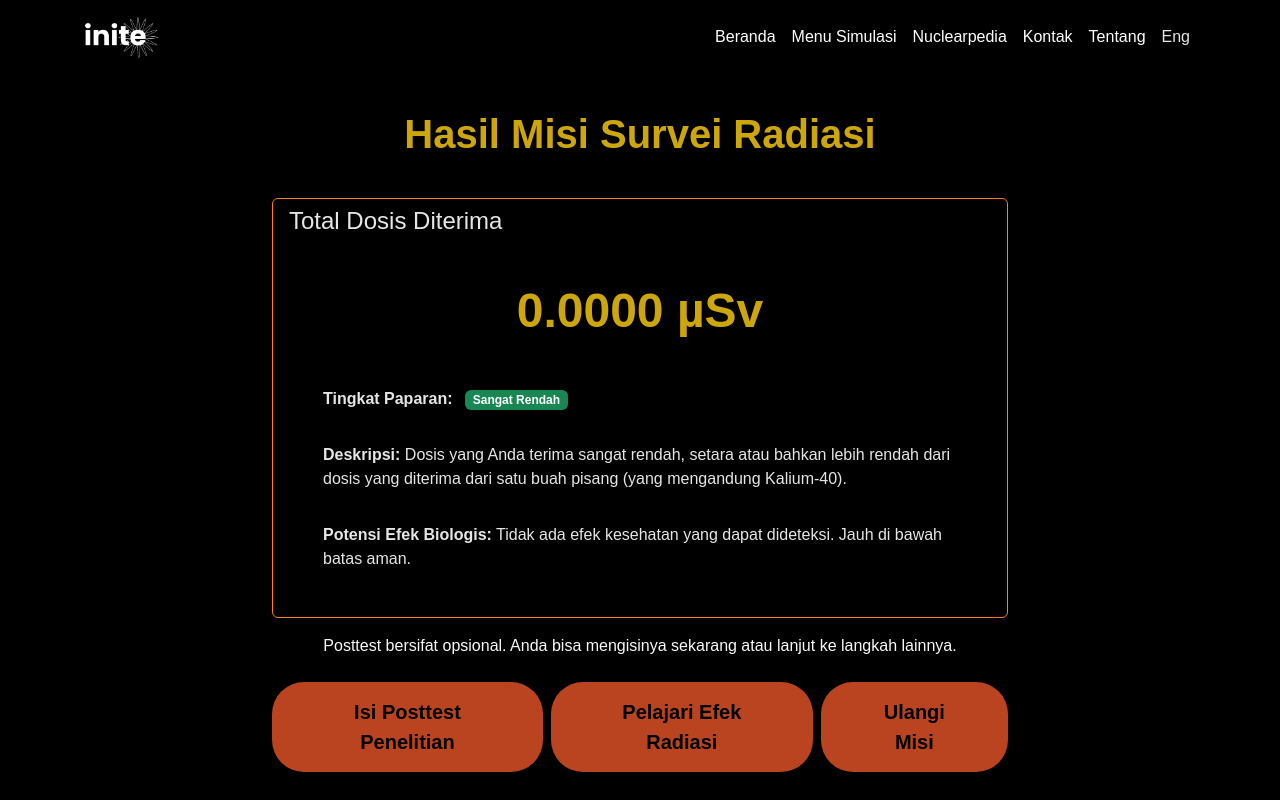
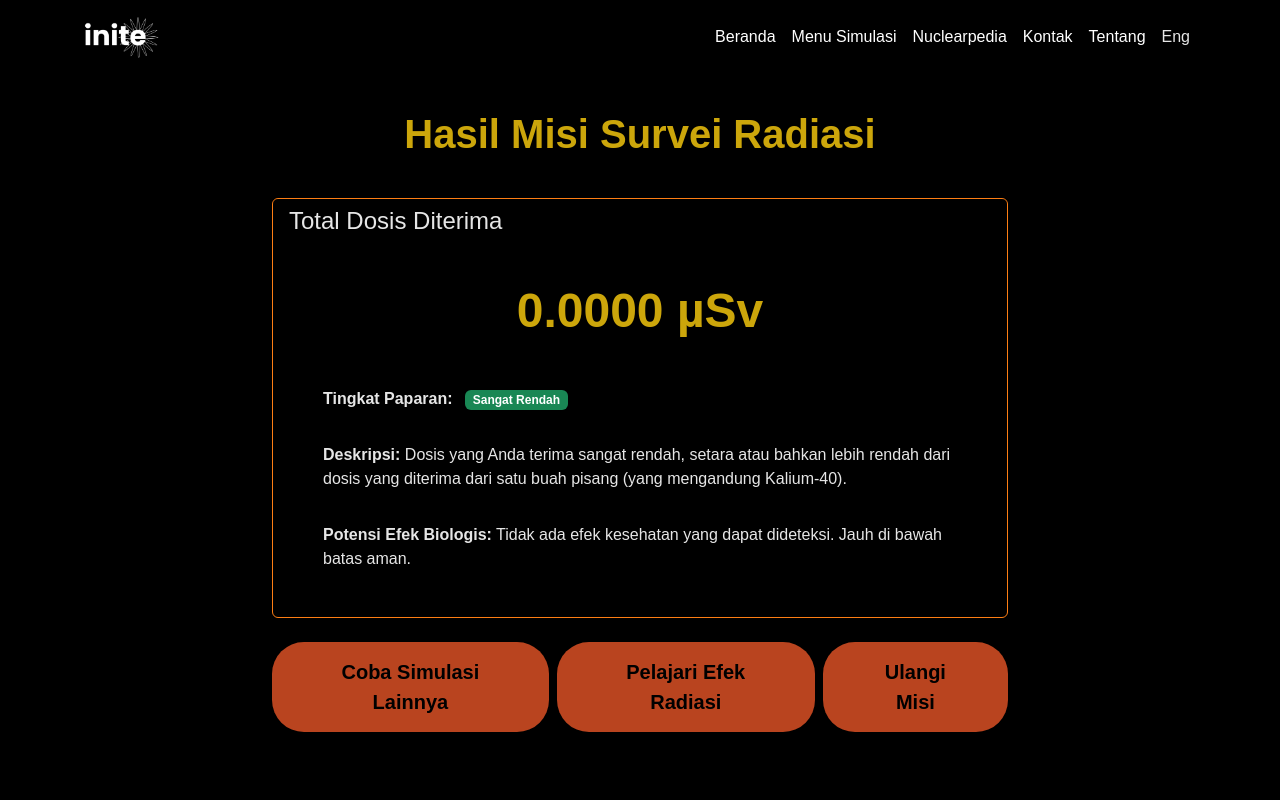
Before and after one commit to Sanssin/Inite, a React (Create React App) app: page /hasil-simulasi in a window 1280 px wide. Shown: the top 800 px of the page. Built offline with nearby package versions, Linux system fonts and the light colour scheme; no server answers.

Commit message:
feat: complete X-ray simulation card and update result page buttons

```diff
--- a/src/body/HasilSimulasi.jsx
+++ b/src/body/HasilSimulasi.jsx
@@ -2,8 +2,6 @@ import React, { useState } from 'react';
 import { useLocation, useNavigate } from 'react-router-dom';
 import { Container, Row, Col, Card, Badge, ListGroup } from 'react-bootstrap';
 import { useTranslation } from 'react-i18next';
-
-const POSTTEST_FORM_URL = 'https://forms.gle/TEraBC2SuJqBiRRQ8';
 
 const getDoseEffect = (dose, t) => {
   if (dose <= 0.1) {
@@ -49,17 +47,11 @@ const HasilSimulasi = () => {
   const location = useLocation();
   const navigate = useNavigate();
   const { totalDose } = location.state || { totalDose: 0 };
-  const [hasOpenedPosttest, setHasOpenedPosttest] = useState(false);
 
   const result = getDoseEffect(totalDose, t);
 
   const handleRestart = () => {
     navigate('/setup');
-  };
-
-  const handleOpenPosttest = () => {
-    setHasOpenedPosttest(true);
-    window.open(POSTTEST_FORM_URL, '_blank', 'noopener,noreferrer');
   };
 
   const cardStyle = {
@@ -102,12 +94,14 @@ const HasilSimulasi = () => {
                   </ListGroup>
                 </Card.Body>
               </Card>
-              <p className="mt-3 mb-0" style={{ color: '#f8f9fa' }}>
-                {hasOpenedPosttest ? t('simulation:results.posttestUnlocked') : t('simulation:results.posttestRequired')}
-              </p>
               <div className="d-grid gap-2 d-sm-flex justify-content-sm-center mt-4">
-                <button type="button" className="btn1 rounded-5" style={{ padding: "15px 30px" }} onClick={handleOpenPosttest}>
-                  {t('simulation:results.fillPosttest')}
+                <button
+                  type="button"
+                  className="btn1 rounded-5"
+                  style={{ padding: "15px 30px" }}
+                  onClick={() => navigate('/simulations')}
+                >
+                  {t('simulation:results.tryOtherSimulations')}
                 </button>
                 <button
                   type="button"
--- a/src/locales/en/common.json
+++ b/src/locales/en/common.json
@@ -74,6 +74,10 @@
             "radiation-detector": {
                 "title": "Radiation Detector",
                 "description": "Visualization of the inner workings and physics principles inside a Geiger-Müller detector tube."
+            },
+            "xray": {
+                "title": "X-Ray Production",
+                "description": "Interactive simulation of an X-ray tube to understand the production of Bremsstrahlung and Characteristic X-rays."
             }
         }
     }
--- a/src/locales/en/simulation.json
+++ b/src/locales/en/simulation.json
@@ -87,9 +87,7 @@
         "biologicalEffects": "Potential Biological Effects:",
         "learnEffects": "Learn About Radiation Effects",
         "repeatMission": "Repeat Mission",
-        "fillPosttest": "Fill Research Posttest",
-        "posttestRequired": "The posttest is optional. You can fill it now or continue to the next step.",
-        "posttestUnlocked": "Thank you, the posttest has been opened. Please continue with whichever next step you prefer.",
+        "tryOtherSimulations": "Try Other Simulations",
         "veryLow": {
             "level": "Very Low",
             "description": "The dose you received is very low, equivalent to or even lower than the dose received from eating one banana (which contains Potassium-40).",
--- a/src/locales/id/common.json
+++ b/src/locales/id/common.json
@@ -74,6 +74,10 @@
       "radiation-detector": {
         "title": "Detektor Radiasi",
         "description": "Visualisasi cara kerja dan prinsip fisika di dalam tabung detektor Geiger-Müller."
+      },
+      "xray": {
+        "title": "Produksi Sinar-X",
+        "description": "Simulasi interaktif tabung sinar-X untuk memahami proses produksi sinar-X Bremsstrahlung dan Karakteristik."
       }
     }
   }
--- a/src/locales/id/simulation.json
+++ b/src/locales/id/simulation.json
@@ -87,9 +87,7 @@
         "biologicalEffects": "Potensi Efek Biologis:",
         "learnEffects": "Pelajari Efek Radiasi",
         "repeatMission": "Ulangi Misi",
-        "fillPosttest": "Isi Posttest Penelitian",
-        "posttestRequired": "Posttest bersifat opsional. Anda bisa mengisinya sekarang atau lanjut ke langkah lainnya.",
-        "posttestUnlocked": "Terima kasih, posttest sudah dibuka. Silakan lanjut ke langkah berikutnya sesuai pilihan Anda.",
+        "tryOtherSimulations": "Coba Simulasi Lainnya",
         "veryLow": {
             "level": "Sangat Rendah",
             "description": "Dosis yang Anda terima sangat rendah, setara atau bahkan lebih rendah dari dosis yang diterima dari satu buah pisang (yang mengandung Kalium-40).",
```
